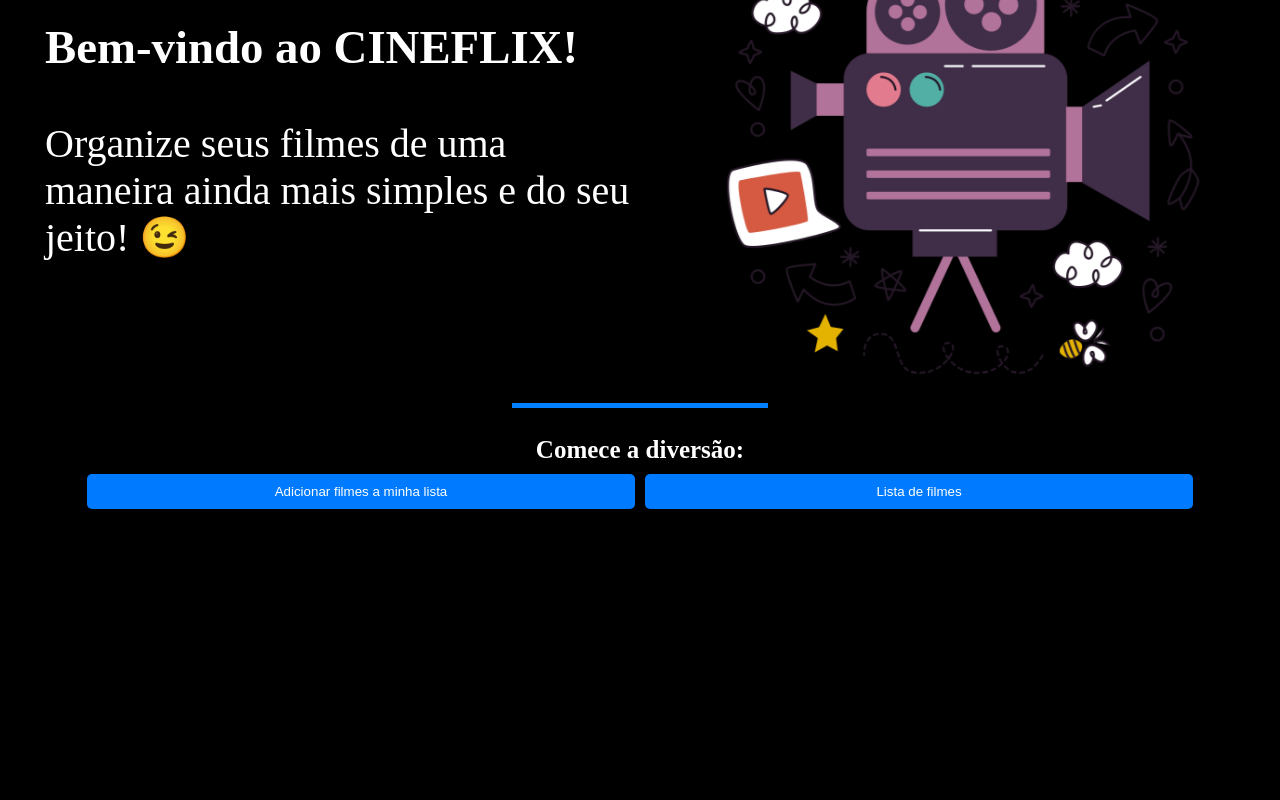
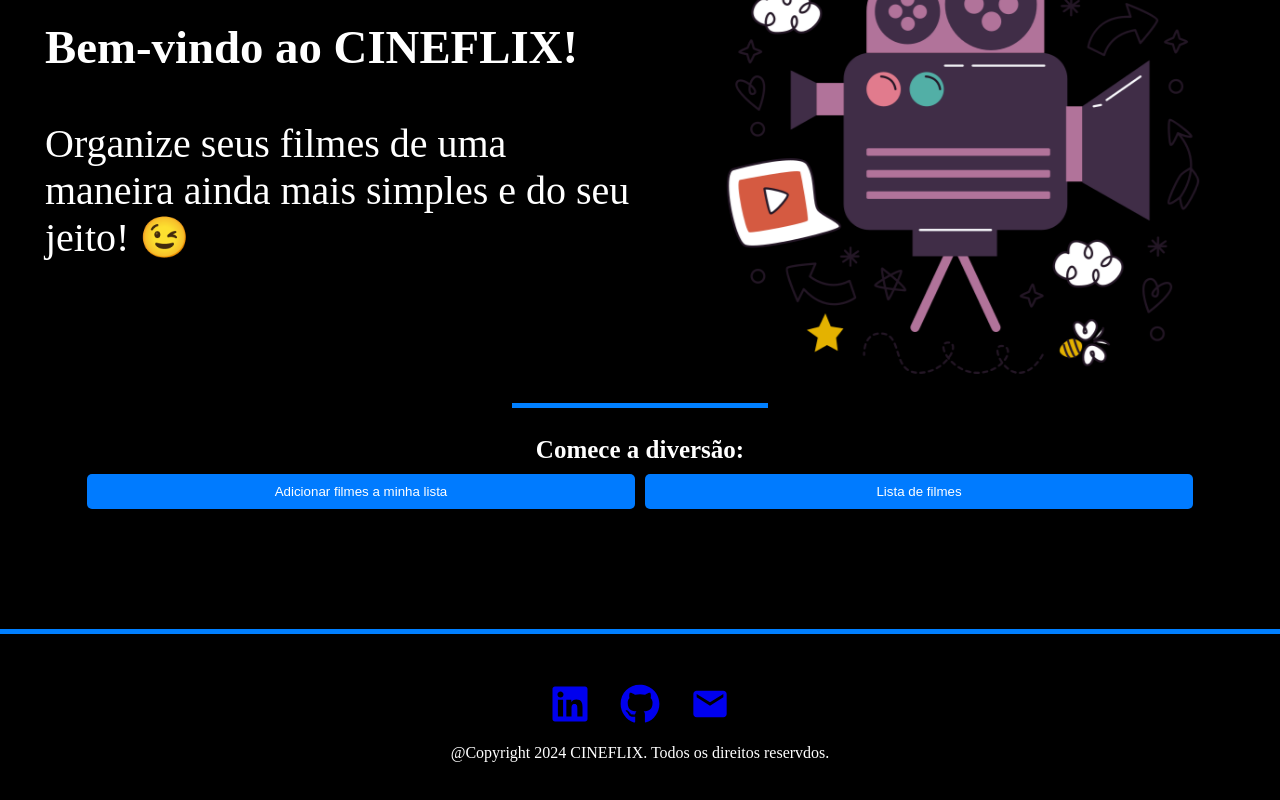
Before and after one commit to Natyguimaraes/Cineflix, a React (Vite) app in the folder gestao_filmes_state/: page / in a window 1280 px wide. Shown: the part 266-1066 px from the top of the page. Before the commit the page ends 800 px from the top, so only its background shows below. Built offline with nearby package versions, Linux system fonts and the light colour scheme.

Commit message:
finalmente

```diff
--- a/gestao_filmes_state/src/database/db.js
+++ b/gestao_filmes_state/src/database/db.js
@@ -3,7 +3,7 @@ import mysql from 'mysql';
 const connection = mysql.createConnection({
     host:'localhost',
     user:'root',
-    password:'123456789',
+    password:'password',
     database:'cineflix'
 })
 connection.connect((err) => {
--- a/gestao_filmes_state/src/views/App.jsx
+++ b/gestao_filmes_state/src/views/App.jsx
@@ -1,6 +1,7 @@
 import '../views/styles/index.css'
 import Topo from './components/Topo'
 import Home from './components/home';
+import Rodape from './components/rodape';
 
 function App() {
 
@@ -9,6 +10,7 @@ function App() {
       <div>
        <Topo/>
        <Home />
+       <Rodape />
       </div>
     </>
   );
--- /dev/null
+++ b/gestao_filmes_state/src/views/components/rodape.jsx
@@ -0,0 +1,42 @@
+import "../styles/rodape.css";
+import { FaLinkedin, FaGithub} from "react-icons/fa6";
+import { MdEmail } from "react-icons/md";
+
+function Rodape(){
+    return (
+        <div className="rodape">
+            <nav>
+                <div className="secao_icons">
+                    <div className="secao_icons2">
+                <div className="icon">
+                    <a href="#" className="botao_redessociais">
+                        <FaLinkedin className="img"/>
+                    </a>
+                </div>
+
+                <div className="icon">
+                    <a href="#" className="botao_redessociais">
+                    <FaGithub className="img" />
+                    </a>
+                </div>
+
+                <div className="icon">
+                    <a href="#" className="botao_redessociais">
+                    <MdEmail className="img" />
+                    </a>
+                </div>
+                </div>
+
+                <div className="copy">
+                    <p> @Copyright 2024 CINEFLIX. Todos os direitos reservdos. </p>
+                </div>
+
+                </div>
+
+
+            </nav>
+        </div>
+    );
+}
+
+export default Rodape;
--- /dev/null
+++ b/gestao_filmes_state/src/views/styles/rodape.css
@@ -0,0 +1,37 @@
+.rodape {
+    padding: 20px 0;
+    border-top: 5px solid #007FFF;
+    padding: 50px;
+    color: white;
+    margin-top: 100px;
+
+}
+
+.secao_icons {
+    width: 100%;
+}
+.secao_icons2 {
+  display: flex;
+  justify-content: center;
+}
+
+.copy {
+    text-align: center;
+}
+
+.icon {
+    margin: 0 15px;
+
+  }
+
+  .botao_redessociais .img {
+    width: 40px;
+    height: 40px;
+    transition: transform 0.3s ease;
+
+  }
+
+  .botao_redessociais .img:hover {
+    transform: scale(1.1);
+    box-shadow: 4px 5px 30px 5px #007FFF;
+  }
```
Also changed, not shown: 1 other file (tests, documents, lock files or other folders).
